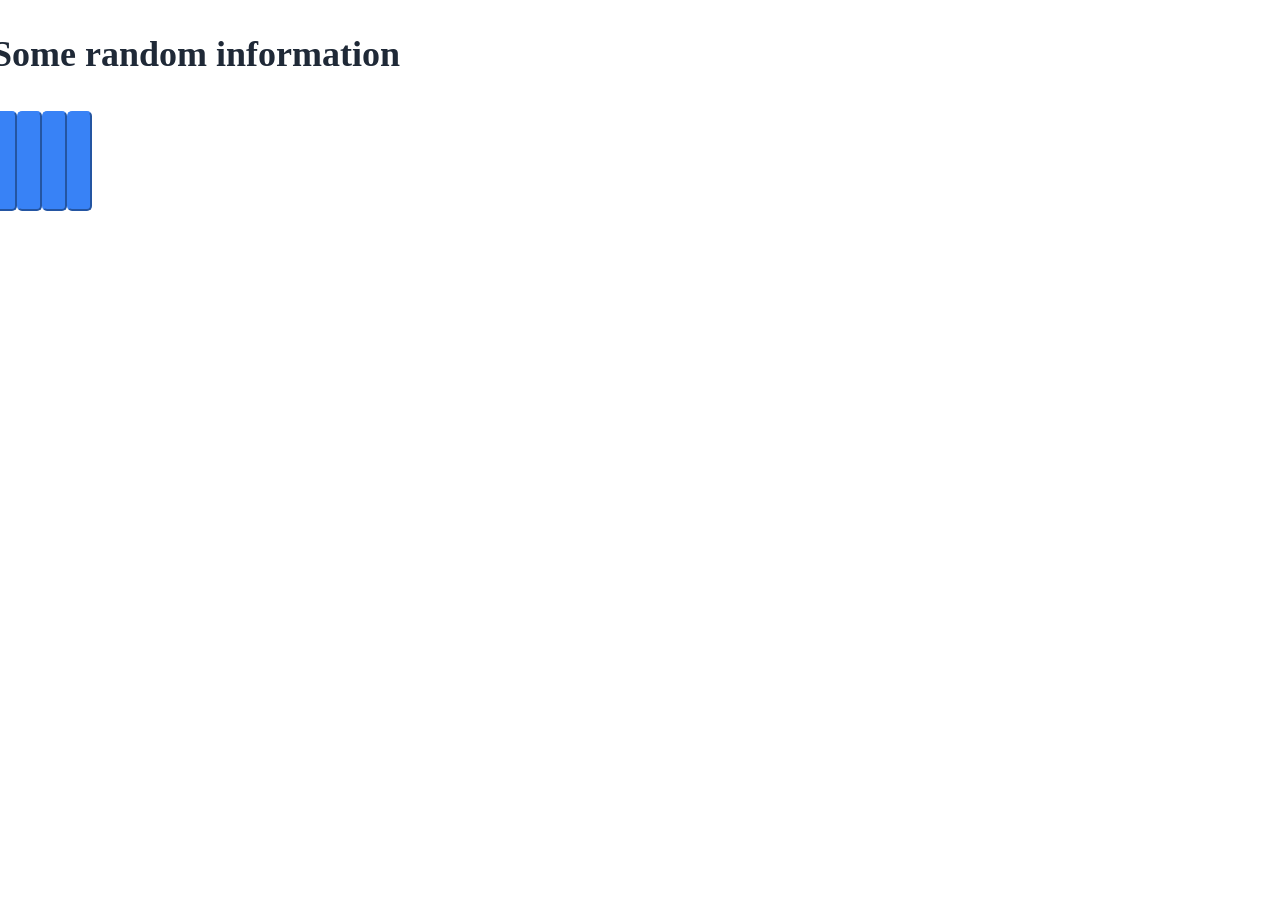
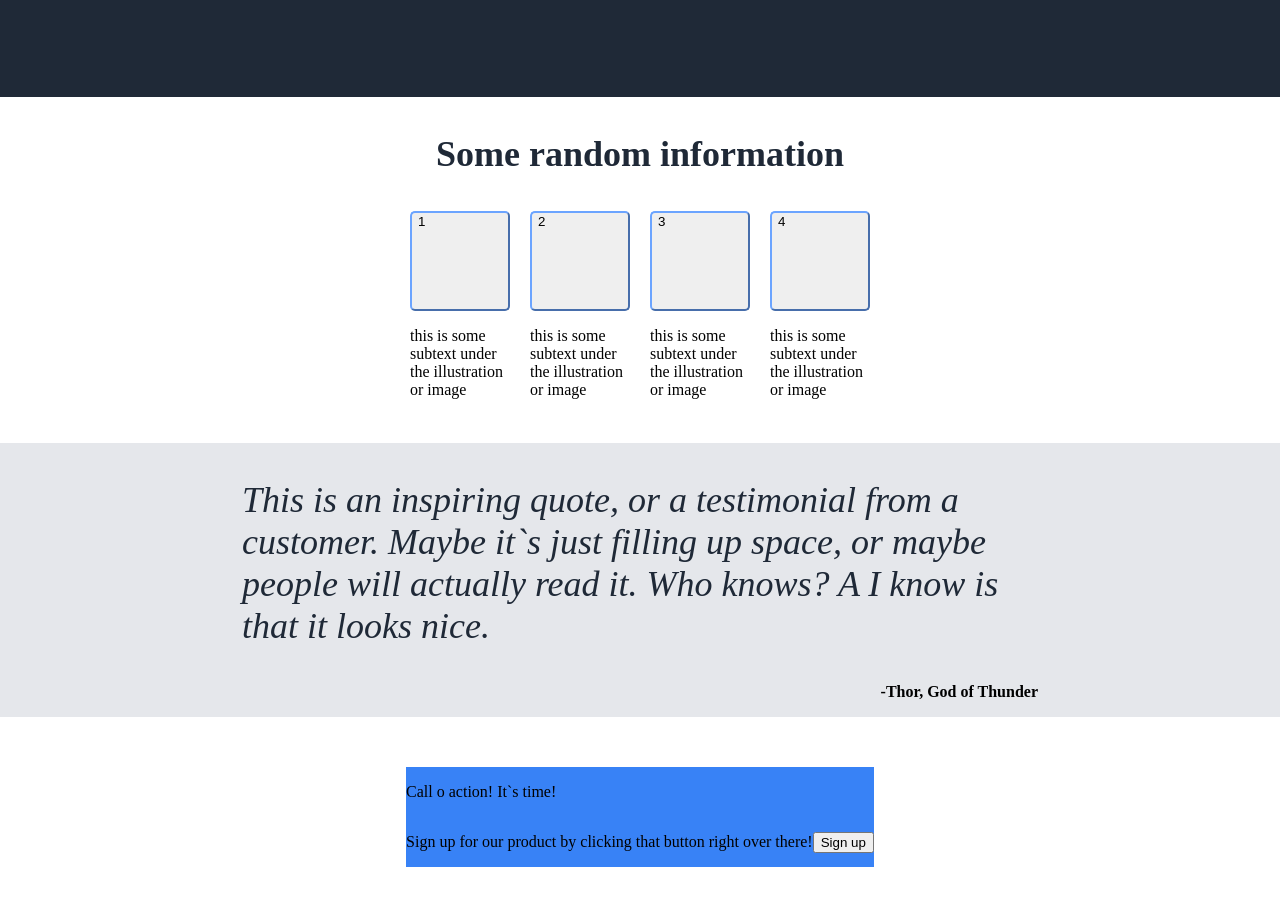
Before and after one commit to Luterih/odin-LandingAPageProject, a plain HTML site: page index.html in a window 1280 px wide. Shown: the part 265-1170 px from the top of the page. Before the commit the page ends 800 px from the top, so only its background shows below. Drawn offline with Linux system fonts and the light colour scheme.

```diff
--- a/index.html
+++ b/index.html
@@ -30,14 +30,47 @@
             </div>
         </div>
     </div>
+
     <div class="info">
         <p class="infoNaslov">Some random information</p>
         <div class="squares">
-            <button class="sq1"></button>
-            <button class="sq2"></button>
-            <button class="sq3"></button>
-            <button class="sq4"></button>
+            <div class="sq1">
+                <button>1</button>
+                <p>this is some subtext under the illustration or image</p>
+            </div>
+
+            <div class="sq2">
+                <button>2</button>
+                <p>this is some subtext under the illustration or image</p>
+            </div>
+
+            <div class="sq3">
+                <button>3</button>
+                <p>this is some subtext under the illustration or image</p>
+            </div>
+
+            <div class="sq4">
+                <button>4</button>
+                <p>this is some subtext under the illustration or image</p>
+            </div>
         </div>
     </div>
+
+    <div class="quoteSection">
+        <p class="quoteText">This is an inspiring quote, or a testimonial from a customer. Maybe it`s just filling up space, or maybe people will actually read it. Who knows? A I know is that it looks nice.</p>
+        <p class="quote">-Thor, God of Thunder</p>
+    </div>
+
+    <div class="callToAction">
+        <div class="actionColum">
+            <p class="p1">Call o action! It`s time!</p>
+            <div class="actionRow">
+                <p class="p2">Sign up for our product by clicking that button right over there!</p>
+                <button>Sign up</button>
+            </div>
+        </div>
+    </div>
+</div>
+
 </body>
 </html>
--- a/style.css
+++ b/style.css
@@ -7,16 +7,17 @@
 .headerAndHero {
     display: flex;
     flex-direction: column;
+    background-color: #1F2937;
+    padding-bottom: 100px;
 }
 
 .header {
-    background-color: #1F2937;
     font-size: 24PX;
     color: #F9FaF8;
     display: flex;
     align-items: center;
-    padding-left: 200px;
-    padding-right: 200px;
+    padding-left: 250px;
+    padding-right: 250px;
 }
 
 ul {
@@ -38,8 +39,8 @@
 .heroPart {
     background-color: #1F2937;
     display: flex;
-    padding-left: 200px;
-    padding-right: 200px;
+    padding-left: 250px;
+    padding-right: 250px;
 
 }
 
@@ -60,7 +61,7 @@
     color: #E5E7EB;
 }
 
-button {
+.heroPart button {
     background-color: #3882F6;
     width: 100px;
     border-radius: 5px;
@@ -87,12 +88,88 @@
     font-size: 36px;
     font-weight: bolder;
     color: #1F2937;
+    display: flex;
+    justify-content: center;
 }
 
 .squares {
     display: flex;
+    justify-content: center;
+    padding-left: 250px;
+    padding-right: 250px;
+    gap: 20px;
+
+}
+
+.squares button{
+    display: flex;
     width: 100px;
     height: 100px;
     border-radius: 5px;
-    border-color: #3882F6;
+    border-color: #6ba4ff;
 }
+
+.squares p {
+    width: 100px;
+    height: 100px;
+}
+
+.sq1 {
+    display: flex;
+    flex-direction: column;
+}
+
+.sq2 {
+    display: flex;
+    flex-direction: column;
+}
+
+.sq3 {
+    display: flex;
+    flex-direction: column;
+}
+
+.sq4 {
+    display: flex;
+    flex-direction: column;
+}
+
+.quoteSection {
+    background-color: #E5E7EB;
+    padding-left: 250px;
+    padding-right: 250px;
+}
+
+.quoteText {
+    font-size: 36px;
+    font-style: italic;
+    color: #1F2937;
+}
+
+.quote {
+    display: flex;
+    justify-content: right;
+    font-weight: bold;
+}
+
+.callToAction {
+    display: flex;
+    flex-direction: column;
+    margin: 50px;
+    align-items: center;
+}
+
+.actionColum {
+    display: flex;
+    flex-direction: column;
+    background-color: #3882F6;
+}
+
+.actionRow {
+    display: flex;
+    align-items: center;
+}
+
+.actionRow button {
+    margin-left: auto;
+}
```
